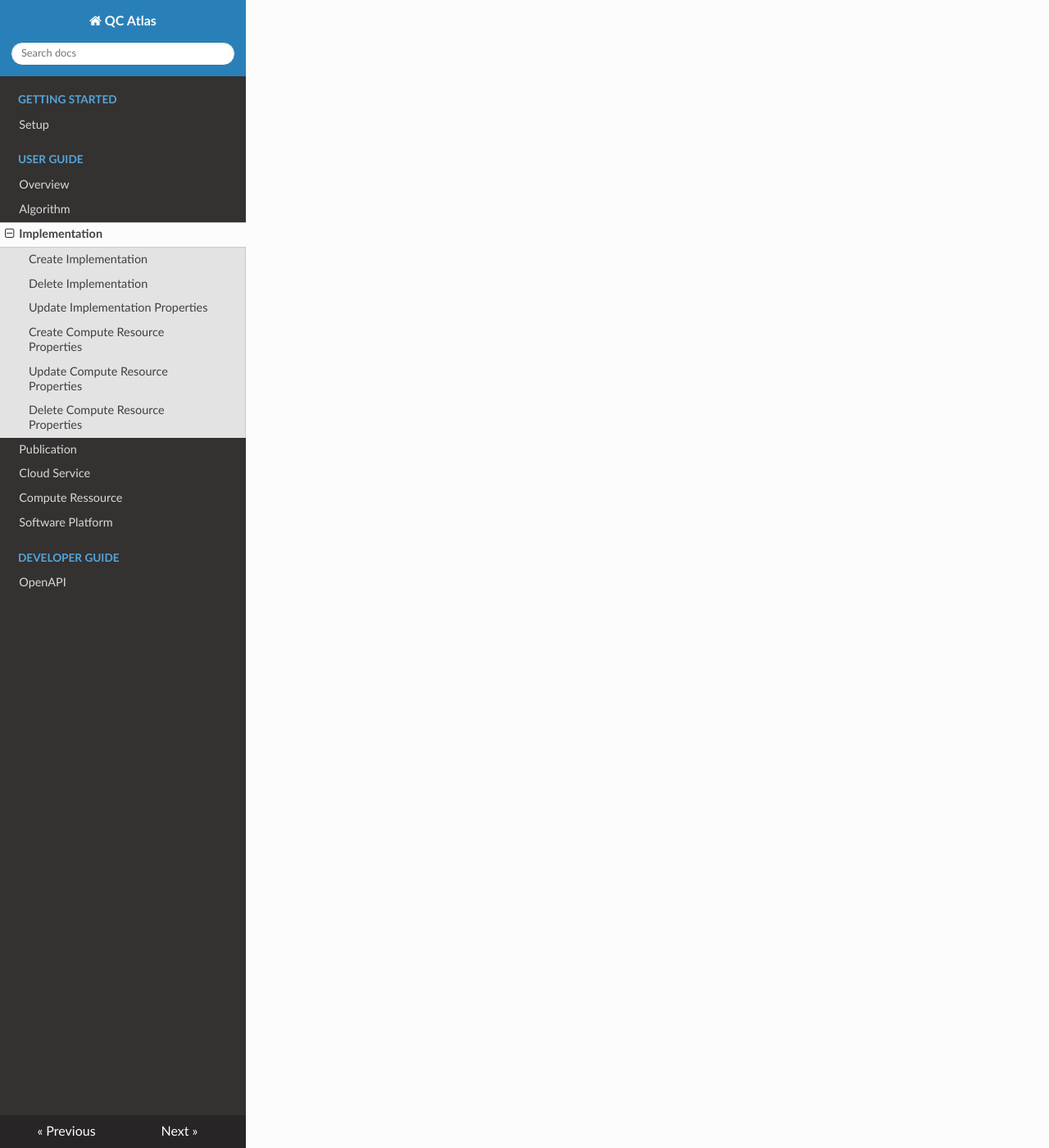
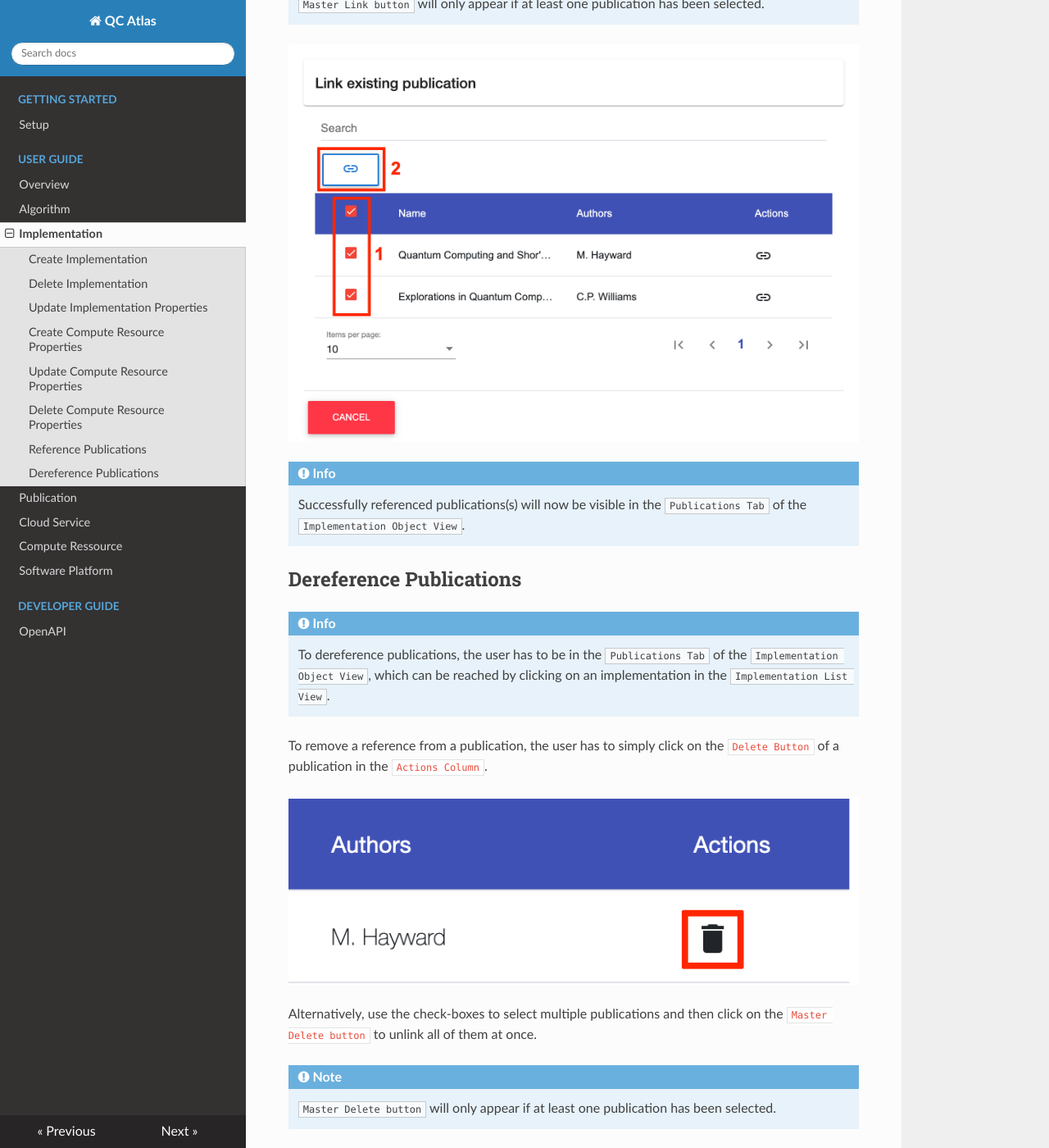
Before and after one commit to UST-QuAntiL/quantil-docs, an MkDocs documentation site: the page built from docs/user-guide/implementation.md, in a window 1280 px wide and 1400 px high, scrolled down 10819 px. Shown: the whole window at 82% size. Built offline with MkDocs 1.6.1, drawn with Linux system fonts in a browser that asks for light colours; nearby versions of some CDN libraries; some of the changed text lies outside the part shown.

Commit message:
added reference & derefernce publictaion sections to implementation chapter

```diff
--- a/docs/user-guide/implementation.md
+++ b/docs/user-guide/implementation.md
@@ -118,3 +118,46 @@ To do that, the user has to simply hover over a existing property in the dedicat
 
 !!! info
 	A successfully deleted property should disappear from the dedicated ``Required Compute Resource Property Field`` after deletion.
+
+## Reference Publications
+
+!!! info
+    To reference publications in an implementation, the user has to be in the ``Publications Tab`` of the ``Implementation Object View``, which can be reached by clicking on an implementation in the ``Implementation List View``.
+
+To initiate the linking of a publication, the user has to click on the ``Plus button`` in the ``Publications Tab``.
+
+![alt text](./images/implementation/Link_Publication_-_Step_1.png "Click on '+' in 'Publications'-Tab")
+
+This will open a new dialog containing a page-able table of available publications. This table can be searched or sorted using the given input fields and buttons.
+
+![alt text](./../images/implementation/Link_Publication_-_Step_2.png "Link Publication")
+
+To reference a publication simply click on the ``Link button`` in the ``Actions Column``.
+
+![alt text](./../images/implementation/Link_Publication_-_Step_3.1.png "Link Publication")
+
+Alternatively, use the check-boxes to select multiple publications and then click on the ``Master Link button`` to link all of them at once.
+
+!!! note
+    ``Master Link button`` will only appear if at least one publication has been selected.
+
+![alt text](./images/implementation/Link_Publication_-_Step_3.2.png "Link Publication")
+
+!!! info
+    Successfully referenced publications(s) will now be visible in the ``Publications Tab`` of the ``Implementation Object View``.
+
+## Dereference Publications
+
+!!! info
+    To dereference publications, the user has to be in the ``Publications Tab`` of the ``Implementation Object View``, which can be reached by clicking on an implementation in the ``Implementation List View``.
+
+To remove a reference from a publication, the user has to simply click on the ``Delete Button`` of a publication in the ``Actions Column``.
+
+![alt text](./../images/implementation/Unlink_Publication_-_Step_1.1.png "Dereference single publication")
+
+Alternatively, use the check-boxes to select multiple publications and then click on the ``Master Delete button`` to unlink all of them at once.
+
+!!! note
+    ``Master Delete button`` will only appear if at least one publication has been selected.
+
+![alt text](./../images/implementation/Unlink_Publication_-_Step_1.2.png "Dereference multiple publications")
```
Also changed, not shown: docs/user-guide/images/implementation/Link_Publication_-_Step_1.png (added), docs/user-guide/images/implementation/Link_Publication_-_Step_2.png (added), docs/user-guide/images/implementation/Link_Publication_-_Step_3.1.png (added), docs/user-guide/images/implementation/Link_Publication_-_Step_3.2.png (added), docs/user-guide/images/implementation/Unlink_Publication_-_Step_1.1.png (added), docs/user-guide/images/implementation/Unlink_Publication_-_Step_1.2.png (added).
